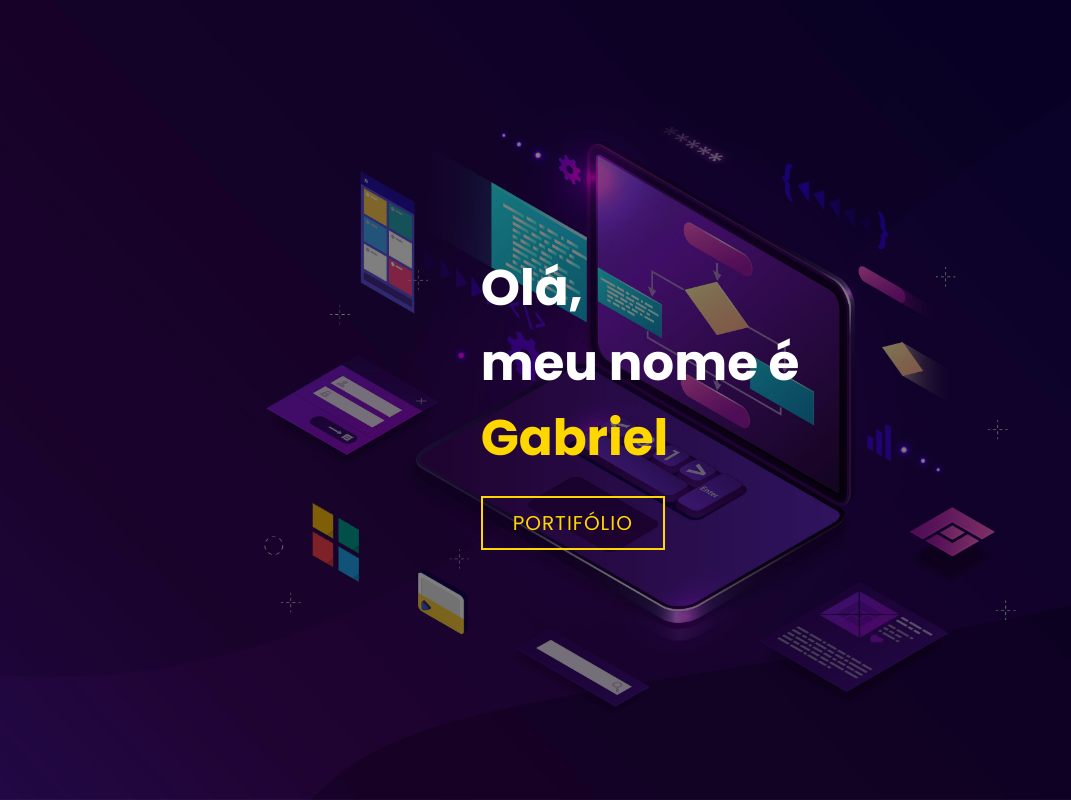
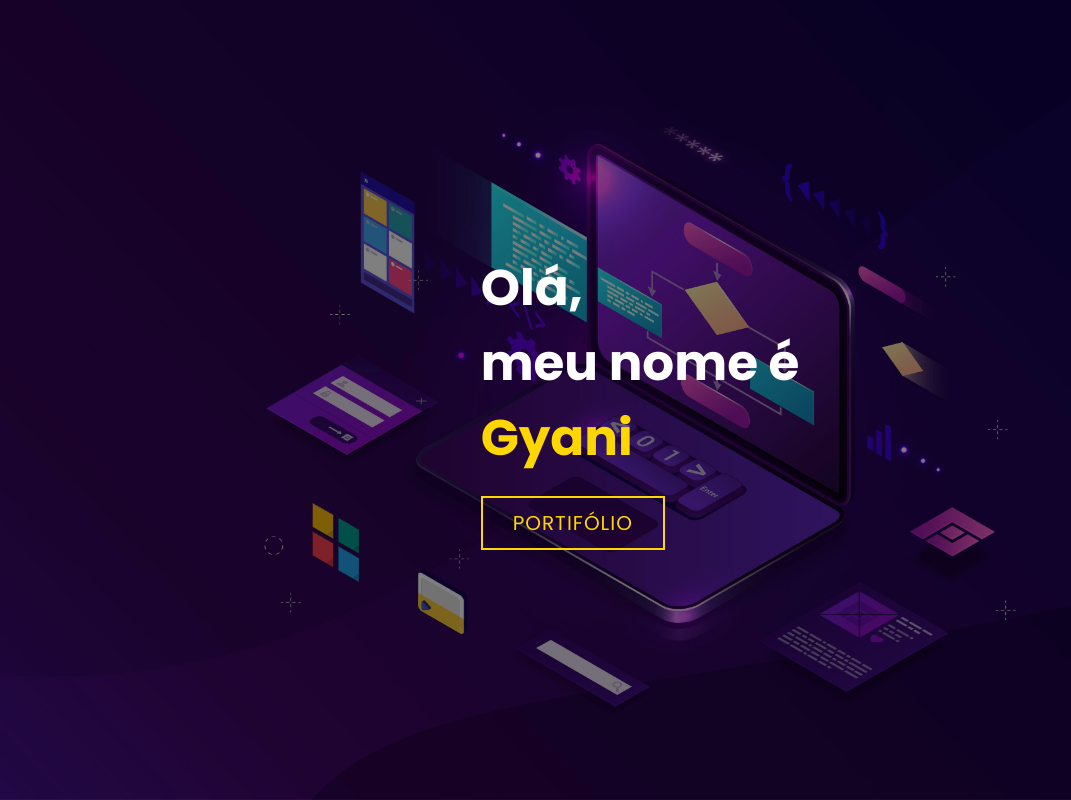
Before and after one commit to gyaninascimento/material-aula-4-tech-academy, a plain HTML site: page index.html in a window 1280 px wide. Shown: the top 800 px of the page, without its empty margins (0-1071 px from the left). Drawn offline with Linux system fonts and the light colour scheme.

Commit message:
update name

```diff
--- a/index.html
+++ b/index.html
@@ -14,7 +14,7 @@
             <div>
                 <h1>Olá,<span></span></h1>
                 <h1>meu nome é<span></span></h1>
-                <h1>Gabriel<span></span></h1>
+                <h1>Gyani<span></span></h1>
                 <a href="#portfolio" type="button" class="cta">Portifólio</a>
             </div>
         </div>
```
